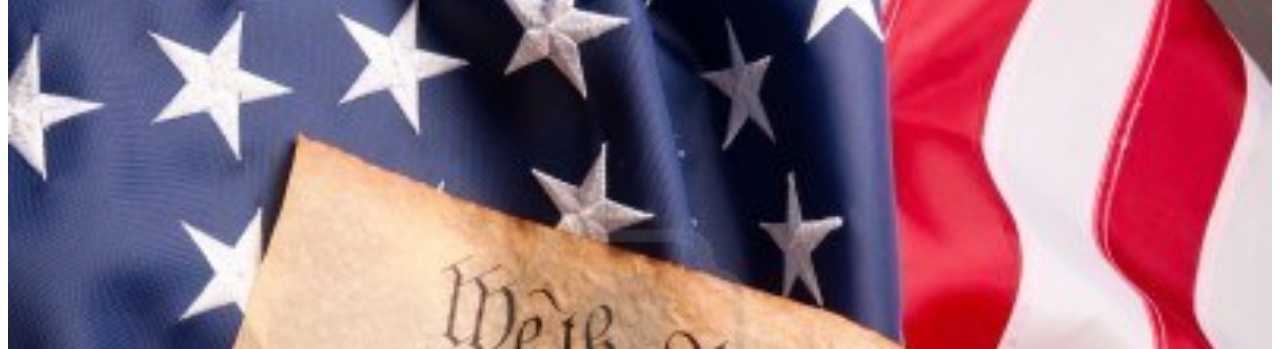
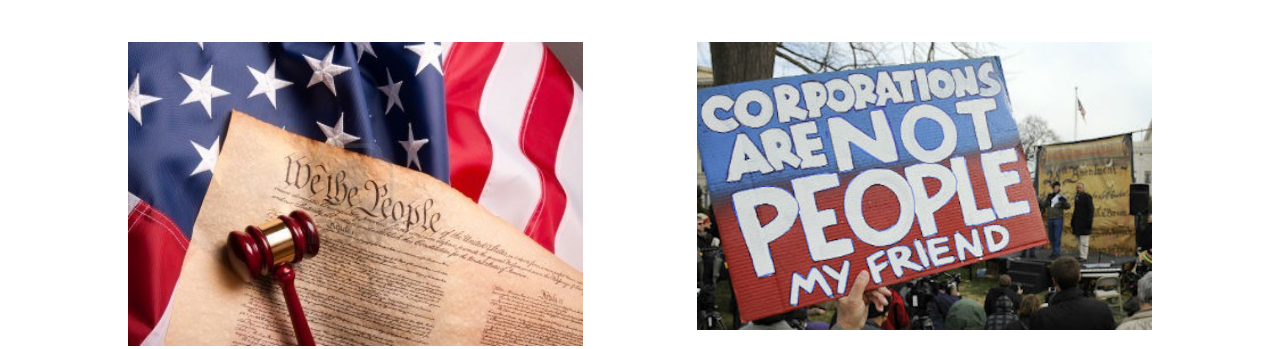
Before and after one commit to thisisniall/project_causes, a plain HTML site: page cUnited.html in a window 1280 px wide. Shown: the part 105-454 px from the top of the page. Drawn offline with Linux system fonts and the light colour scheme.

Commit message:
fixin and mixin

```diff
--- a/style.css
+++ b/style.css
@@ -47,55 +47,42 @@ p {
 	margin-top: 35px;
 }
 
-<<<<<<< HEAD
 #title {
 	text-align: center;
 	padding-top: 10px;
 	font-size: 40px;
 }
 
-=======
->>>>>>> 1c8d6b2... added content to the cUnited.html page. added some styling
 #cWrap {
 	width: 90%;
 	height: 100%;
 	margin: 0 auto;
 }
 
-<<<<<<< HEAD
 .subTitle {
 	text-align: center;
 }
 
-=======
->>>>>>> 1c8d6b2... added content to the cUnited.html page. added some styling
 #lColumn {
 	width: 40%;
 	float: left;
 	padding: 5%;
-<<<<<<< HEAD
 	min-width: 200px;
 }
 
 #lColumn img {
 	width: 100%;
-=======
->>>>>>> 1c8d6b2... added content to the cUnited.html page. added some styling
 }
 
 #cColumn {
 	width: 40%;
 	float: left;
 	padding: 5%;
-<<<<<<< HEAD
 	min-width: 200px;
-=======
->>>>>>> 1c8d6b2... added content to the cUnited.html page. added some styling
 }
 
 #cColumn img {
 	margin: 0 auto;
-<<<<<<< HEAD
 	width: 100%;
 }
 
@@ -133,7 +120,4 @@ p {
 	width: 100%;
 	max-width: 200px;
 	max-height: 200px;
-=======
 }
->>>>>>> 1c8d6b2... added content to the cUnited.html page. added some styling
-}
```
